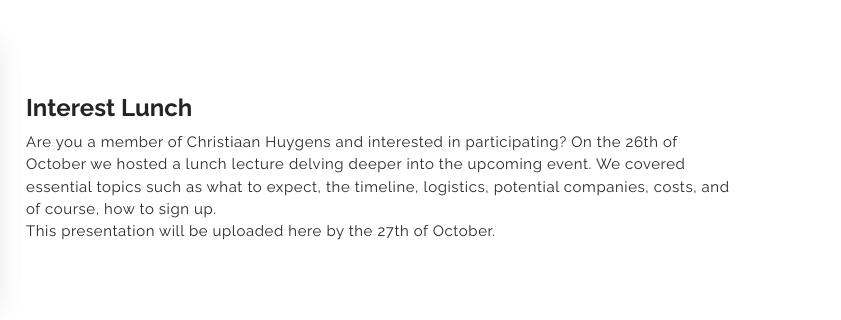
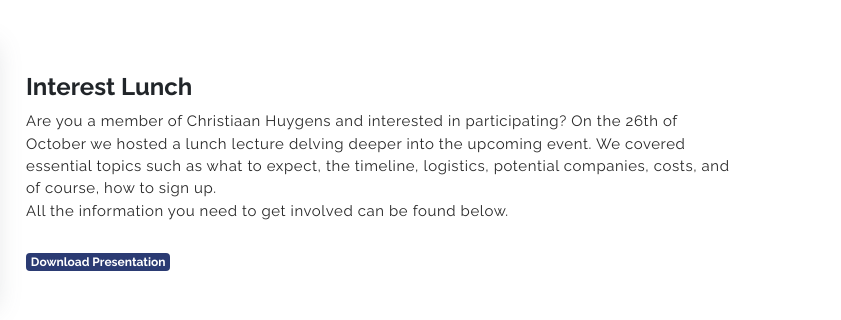
Before and after one commit to WISVCH/BTWebsite2024, a website: page public_html/index.html in a window 1280 px wide. Shown: the part 1215-1535 px from the top of the page, 439-1280 px from the left. Drawn offline with Linux system fonts and the light colour scheme; a web font is replaced by a local one.

Commit message:
Upload slides BT interest lunch

```diff
--- a/public_html/index.html
+++ b/public_html/index.html
@@ -331,13 +331,12 @@
                     <p>Are you a member of Christiaan Huygens and interested in participating?
                         On the 26th of October we hosted a lunch lecture delving deeper into the upcoming event. We covered essential topics such as what to expect, the timeline, logistics, potential companies, costs, and of course, how to sign up.
                         <br>
-                        This presentation will be uploaded here by the 27th of October.
-<!--                        All the information you need to get involved can be found below.-->
+                        All the information you need to get involved can be found below.
                     </p>
 
-<!--                    <h6>-->
-<!--                    <a href="" target="_blank" class="badge badge-blue">Download Presentation</a>-->
-<!--                    </h6>-->
+                    <h6>
+                    <a href="assets/docs/BT%20-%20Interest%20lunch%20slides.pdf" target="_blank" class="badge badge-blue">Download Presentation</a>
+                    </h6>
 
 
                         <!--                        <a href="javascript:void(0)"><i class="ti-user"></i> Admin </a> |-->
```
Also changed, not shown: 1 other file.
